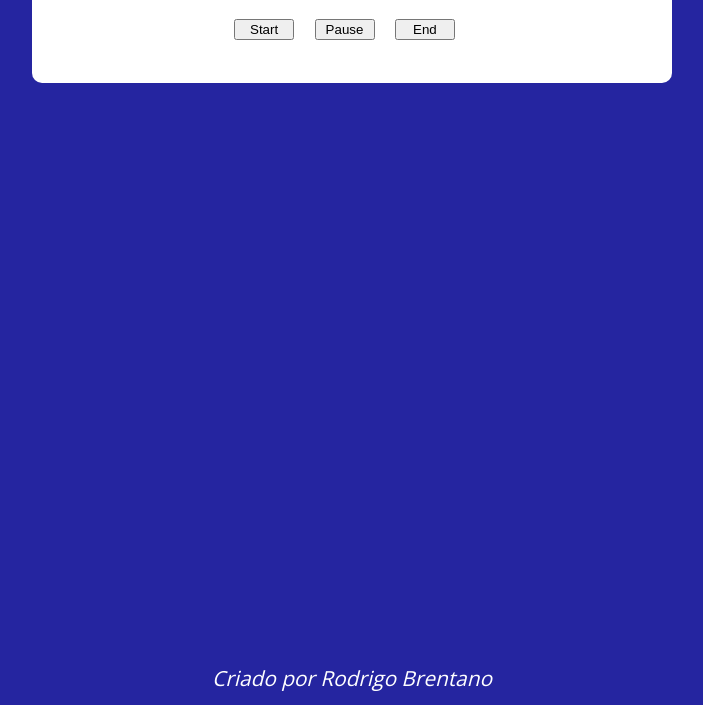
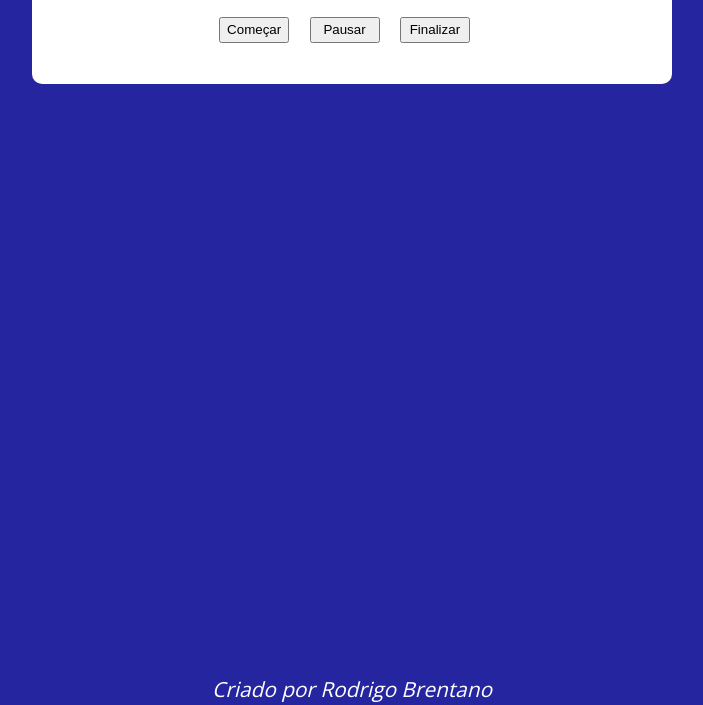
Before and after one commit to RodrigoBJJ94/timer-javascript-html-css, a plain HTML site: page index.html in a window 1280 px wide. Shown: the part 237-942 px from the top of the page, without its empty margins (288-991 px from the left). Drawn offline with nearby package versions, Linux system fonts and the light colour scheme.

Commit message:
Version 1.69

```diff
--- a/assets/css/style.css
+++ b/assets/css/style.css
@@ -50,32 +50,47 @@ p {
     text-align: center;
     color: white;
     font-style: italic;
-    margin-top: 580px;
+    margin-top: 590px;
 }
 
 .start {
-    width: 60px;
+    width: 70px;
+    height: 26px;
     margin-left: -15px;
 }
 
 .pause {
-    width: 60px;
+    width: 70px;
+    height: 26px;
     margin-left: 15px;
 }
 
 .end {
-    width: 60px;
+    width: 70px;
     margin-left: 15px;
+    height: 26px;
 }
 
 @media (max-width: 800px) {
     .name {
-        margin-top: 350px;
+        margin-top: 340px;
     }
 
     .container {
         margin-top: 70px;
         margin-left: 15px;
         margin-right: 15px;
+        margin-top: 30px;
     }
 }
+
+@media (max-width: 350px) {
+    .container {
+        padding-top: 1px;
+        padding-bottom: 1px;
+    }
+
+    .name {
+        margin-top: 270px;
+    }
+}
--- a/index.html
+++ b/index.html
@@ -16,9 +16,9 @@
         <h1>Timer</h1>
         <p class="clock">00:00:00</p>
         <p>
-            <button class="start">Start</button>
-            <button class="pause">Pause</button>
-            <button class="end">End</button>
+            <button class="start">Começar</button>
+            <button class="pause">Pausar</button>
+            <button class="end">Finalizar</button>
         </p>
 
     </section>
```
